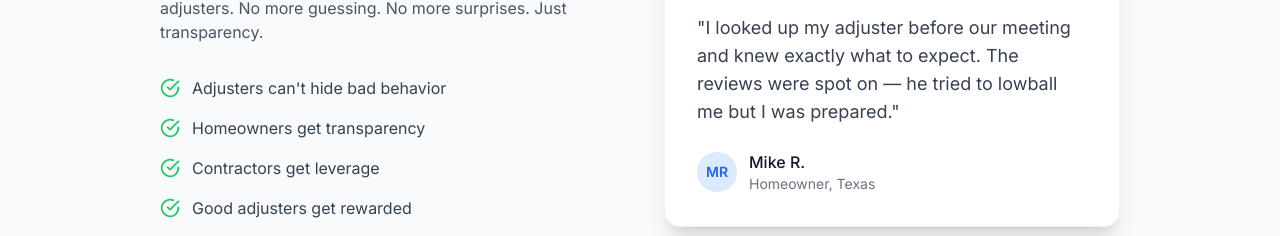
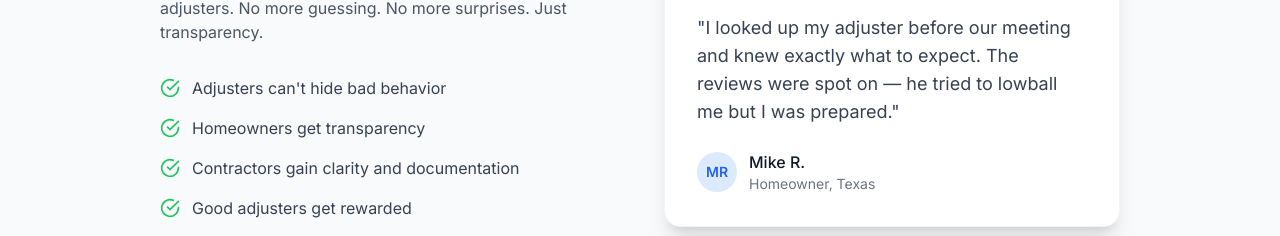
Before and after one commit to RateMyAdjusters/ratemyadjusters, a Next.js app in the folder ratemyadjusters/: page / in a window 1280 px wide. Shown: the part 1740-1976 px from the top of the page. Built offline with nearby package versions, Linux system fonts and the light colour scheme; no server answers.

Commit message:
Update page.tsx

```diff
--- a/ratemyadjusters/app/page.tsx
+++ b/ratemyadjusters/app/page.tsx
@@ -18,7 +18,7 @@ export default function Home() {
   const trustPoints = [
     'Adjusters can\'t hide bad behavior',
     'Homeowners get transparency',
-    'Contractors get leverage',
+    'Contractors gain clarity and documentation',
     'Good adjusters get rewarded',
     'Bad adjusters get exposed',
   ]
```
